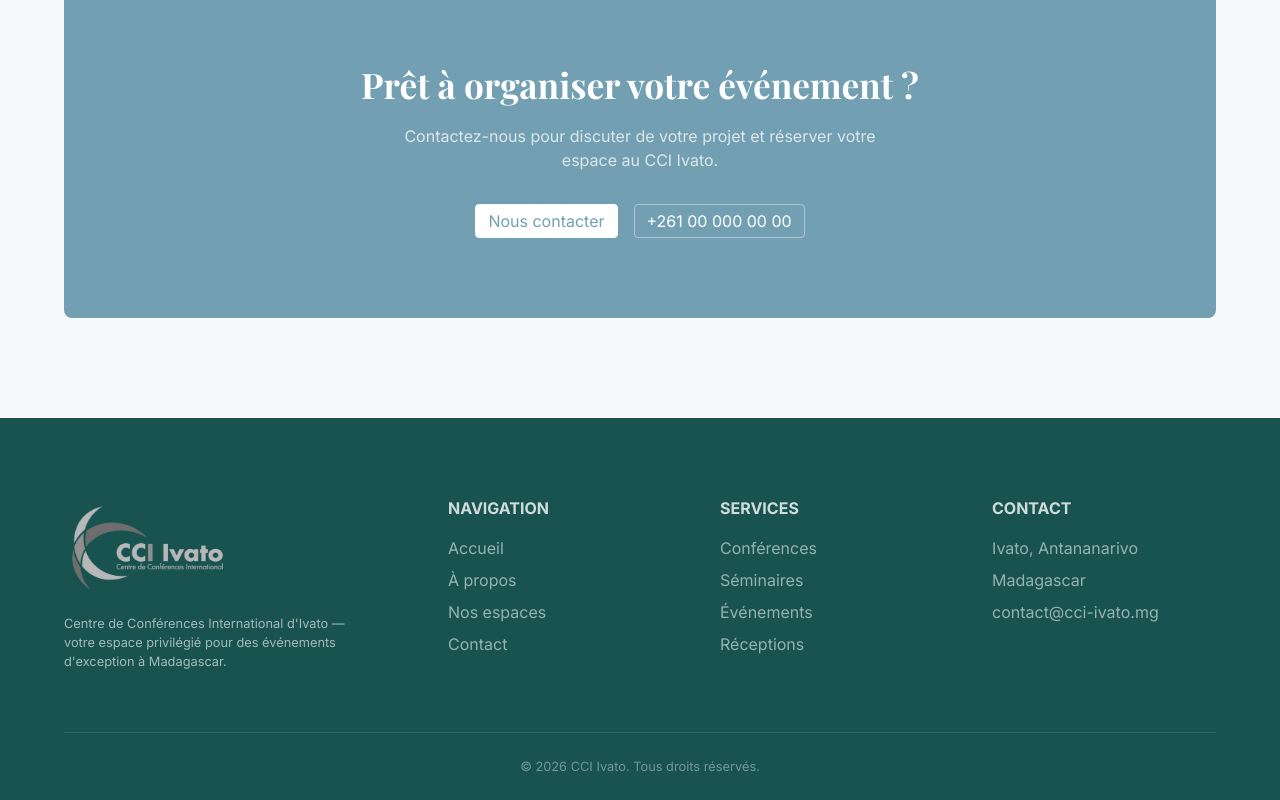
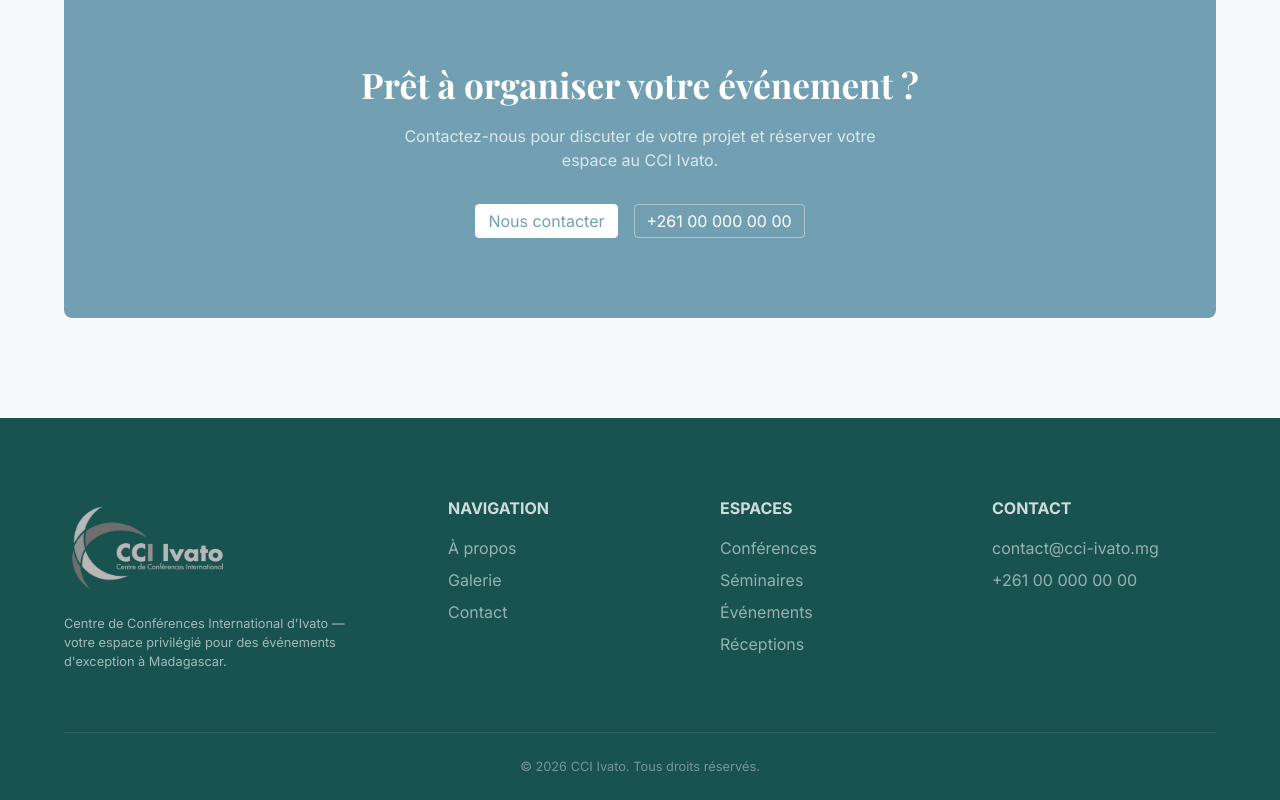
Before and after one commit to raparisonbryan/cci-vitrine, a Vue app: page / in a window 1280 px wide. Shown: the part 3581-4381 px from the top of the page. Built offline with nearby package versions, Linux system fonts and the light colour scheme; a web font is replaced by a local one.

Commit message:
feat: add gallery to footer

```diff
--- a/src/components/AppFooter.vue
+++ b/src/components/AppFooter.vue
@@ -5,14 +5,13 @@
   {
     title: 'Navigation',
     links: [
-      { label: 'Accueil', href: '#hero' },
       { label: 'À propos', href: '#about' },
-      { label: 'Nos espaces', href: '#services' },
+      { label: 'Galerie', href: '/galerie' },
       { label: 'Contact', href: '#contact' },
     ],
   },
   {
-    title: 'Services',
+    title: 'Espaces',
     links: [
       { label: 'Conférences', href: '#services' },
       { label: 'Séminaires', href: '#services' },
@@ -47,10 +46,11 @@
         <div class="footer__col">
           <h4 class="footer__col-title">Contact</h4>
           <ul class="footer__list">
-            <li class="footer__info">Ivato, Antananarivo</li>
-            <li class="footer__info">Madagascar</li>
             <li>
               <a href="mailto:contact@cci-ivato.mg" class="footer__link">contact@cci-ivato.mg</a>
+            </li>
+            <li>
+              <a href="tel:+261000000000" class="footer__link">+261 00 000 00 00</a>
             </li>
           </ul>
         </div>
```
